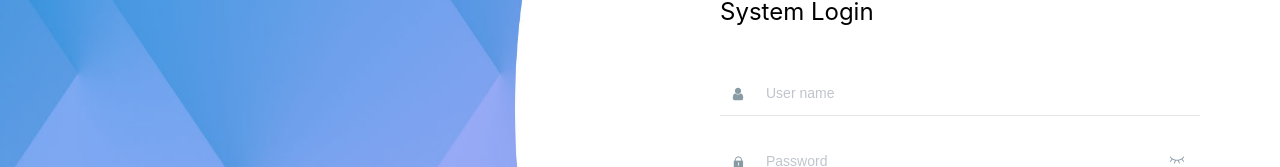
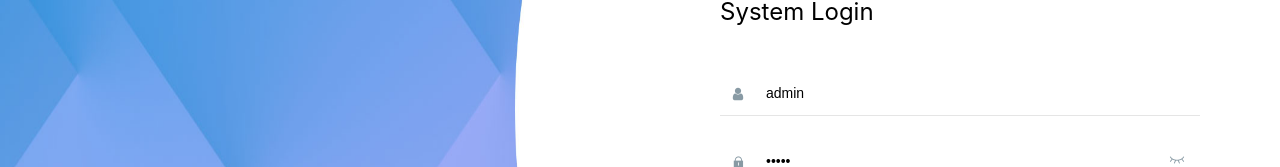
Before and after one commit to xiyufa/my-admin-template, a Vue app: page /#/login in a window 1280 px wide. Shown: the part 271-438 px from the top of the page. Built offline with nearby package versions, Linux system fonts and the light colour scheme.

Commit message:
feat: update

```diff
--- a/src/views/Login/index.vue
+++ b/src/views/Login/index.vue
@@ -75,8 +75,8 @@ export default {
   data() {
     return {
       loginForm: {
-        userName: '',
-        password: ''
+        userName: 'admin',
+        password: 'admin'
       },
       inputType: 'password',
       submitBtnLoding: false
--- a/src/views/Test/TestPage4/index.vue
+++ b/src/views/Test/TestPage4/index.vue
@@ -27,6 +27,9 @@
               :predefine="predefineColors">
             </el-color-picker>
           </el-form-item>
+          <el-form-item label="center logo">
+            <el-switch v-model="formData.isShow"></el-switch>
+          </el-form-item>
           <el-form-item>
             <el-button icon="el-icon-magic-stick" type="primary" @click="createQRcode">Create QRcode</el-button>
           </el-form-item>
@@ -38,6 +41,9 @@
           width="30%"
         >
           <div class="dialog-wrap">
+            <div class="centre-logo" v-if="formData.isShow">
+              <img src="../../../assets/logo/logo.png" alt="" class="img">
+            </div>
             <div class="qrcode-wrap" ref="qrcodeWrap"></div>
           </div>
           <template #footer>
@@ -63,7 +69,8 @@ export default {
         bgc: 'rgba(255, 255, 255, 1)',
         textc: 'rgba(0, 0, 0, 1)',
         width: 256,
-        height: 256
+        height: 256,
+        isShow: false
       },
       predefineColors: [
         '#ff4500',
@@ -103,6 +110,7 @@ export default {
       html2canvas(el)
         .then(canvas => {
           let imgUrl = canvas.toDataURL('image/png')
+
           let a = document.createElement('a')
           a.href = imgUrl
           a.download = text
@@ -125,8 +133,25 @@ export default {
       display: flex;
       justify-content: center;
       align-items: center;
-      .qrcode-wrap {
-        border: 1px solid #ccc;
+      background-color: #909399;
+      padding: 15px 0;
+      position: relative;
+      .centre-logo {
+        position: absolute;
+        height: 60px;
+        width: 60px;
+        border-radius: 5px;
+        box-shadow: 0px 0px 10px 2px rgba(0, 0, 0, .3);
+        display: flex;
+        justify-content: center;
+        align-items: center;
+        background-color: #fff;
+        .img {
+          border-radius: 5px;
+          border: 1px solid #C0C4CC;
+          width: 50px;
+          height: 50px;
+        }
       }
     }
   }
```
Also changed, not shown: 11 other files (tests, documents, lock files or other folders).
